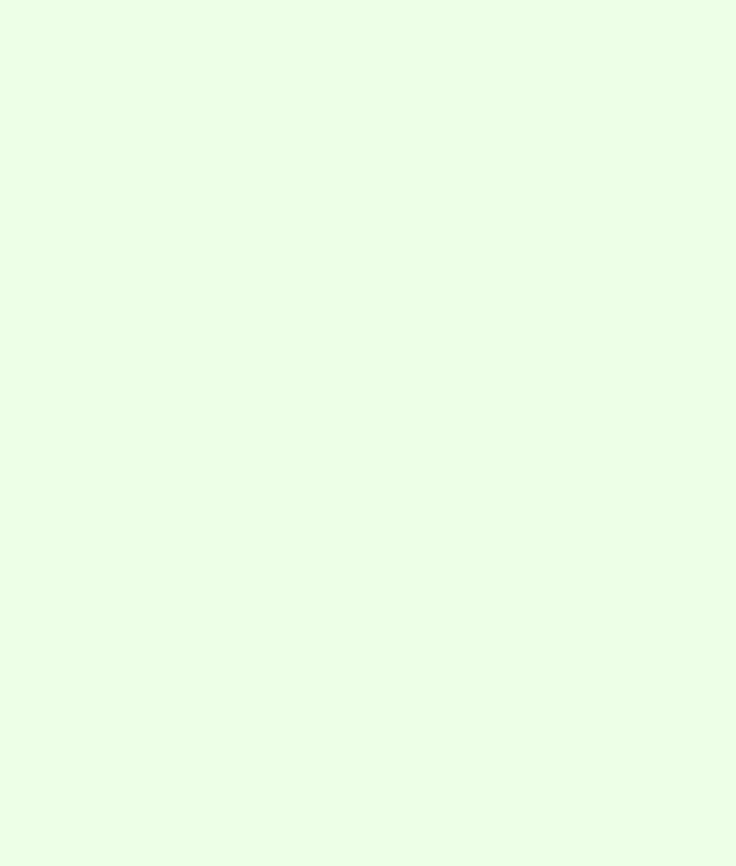
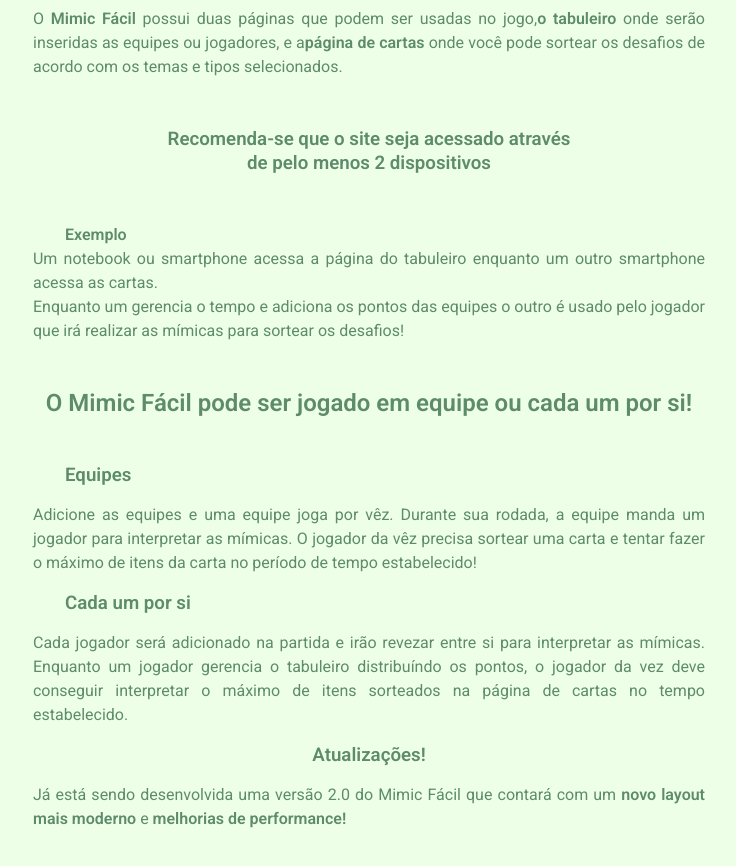
Before and after one commit to wltjunior92/mimic-game, a Next.js app: page / in a window 1280 px wide. Shown: the part 840-1706 px from the top of the page, without its empty margins (271-1007 px from the left). Before the commit the page ends 800 px from the top, so only its background shows below. Built offline with nearby package versions, Linux system fonts and the light colour scheme.

Commit message:
Add content texts on the pages and add sitemap.xml

```diff
--- /dev/null
+++ b/src/components/TextContentContainer.tsx
@@ -0,0 +1,14 @@
+import { ReactNode } from "react";
+import { TextContainer } from "../styles/components/TextContentContainer";
+
+interface TextContainerProps {
+  children: ReactNode;
+}
+
+export default function TextContentContainer({ children }: TextContainerProps) {
+  return (
+    <TextContainer>
+      {children}
+    </TextContainer>
+  )
+}
--- a/src/pages/index.tsx
+++ b/src/pages/index.tsx
@@ -2,6 +2,7 @@
 import Header from '../components/Header';
 import PlayerCard from '../components/PlayerCard';
 import SEO from '../components/SEO';
+import TextContentContainer from '../components/TextContentContainer';
 import {
   Container,
   Countdown,
@@ -129,7 +130,7 @@
           </div>
 
           <div className="insert_player">
-            <h3>Inserir jogador</h3>
+            <h3>Inserir jogador ou equipe</h3>
 
             <div>
               <label>Nome: </label>
@@ -204,8 +205,77 @@
           ))}
         </PlayersDisplay>
       ) : (
-        <h1 style={{ marginTop: '2rem' }}>Adicione algum jogador 😛</h1>
+        <h1 className="add_players_message">Adicione algum jogador 😛</h1>
       )}
+
+      <footer>
+        <TextContentContainer>
+          <header>
+            <p>
+              <strong>Mimic Fácil</strong> é a maneira mais fácil e rápida de jogar o famoso Jogo
+              de Mímica com seus amigos. Inspirado nos modelos mais famosos (imagem & Ação, Jogo de
+              Mímica, Mimicando, Imitatrix, etc), o Mimic Fácil é um <strong>jogo de mímica online
+              completamente gratuito e de fácil acesso!</strong>
+            </p>
+            <h3>
+              Você não precisa baixar nada e nem se preocupar com cadastros!<br />Basta acessa e jogar
+              da forma que achar mais divertida!
+            </h3>
+          </header>
+
+          <main>
+            <h2>Sujestão de como jogar</h2>
+            <p>
+              O <strong>Mimic Fácil</strong> possui duas páginas que podem ser usadas no jogo,
+              <strong>o tabuleiro</strong> onde serão inseridas as equipes ou jogadores, e a
+              <strong>página de cartas</strong> onde você pode sortear os
+              desafios de acordo com os temas e tipos selecionados.
+            </p>
+            <h3>Recomenda-se que o site seja acessado através<br />de pelo menos 2 dispositivos</h3>
+            <h4>Exemplo</h4>
+            <p>
+              Um notebook ou smartphone acessa a página do tabuleiro enquanto
+              um outro smartphone acessa as cartas.
+            </p>
+            <p>
+              Enquanto um gerencia o tempo e adiciona os pontos das equipes o outro é usado pelo
+              jogador que irá realizar as mímicas para sortear os desafios!
+            </p>
+            <ul>
+              <h2>
+                O Mimic Fácil pode ser jogado em equipe ou cada um por si!
+              </h2>
+              <li>
+                <h3>Equipes</h3>
+                <p>
+                  Adicione as equipes e uma equipe joga por vêz. Durante sua rodada, a equipe manda
+                  um jogador para interpretar as mímicas. O jogador da vêz precisa sortear uma carta
+                  e tentar fazer o máximo de itens da carta no período de tempo estabelecido!
+                </p>
+              </li>
+              <li>
+                <h3>Cada um por si</h3>
+                <p>
+                  Cada jogador será adicionado na partida e irão revezar entre si para interpretar as
+                  mímicas. Enquanto um jogador gerencia o tabuleiro distribuíndo os pontos, o jogador
+                  da vez deve conseguir interpretar o máximo de itens sorteados na página de cartas
+                  no tempo estabelecido.
+                </p>
+              </li>
+            </ul>
+          </main>
+
+          <footer>
+            <h3>
+              Atualizações!
+            </h3>
+            <p>
+              Já está sendo desenvolvida uma versão 2.0 do Mimic Fácil que contará com um <strong>novo
+              layout mais moderno</strong> e <strong>melhorias de performance!</strong>
+            </p>
+          </footer>
+        </TextContentContainer>
+      </footer>
     </Container>
   )
 }
--- /dev/null
+++ b/src/styles/components/TextContentContainer.ts
@@ -0,0 +1,68 @@
+import styled from "styled-components";
+
+export const TextContainer = styled.div`
+  max-width: 42rem;
+  margin-top: 3rem;
+  text-align: justify;
+
+  line-height: 1.5rem;
+
+  header {
+    h2 {
+      text-align: center;
+      margin: 2rem 0;
+    }
+
+    h3 {
+      margin: 4rem 0;
+      text-align: center;
+    }
+  }
+
+  main {
+    h2 {
+      margin: 1.25rem 0 1.25rem 2rem;
+    }
+
+    >h3 {
+      margin: 3rem 0;
+      text-align: center;
+    }
+
+    h4 {
+      margin-left: 2rem;
+    }
+
+    ul {
+      h2 {
+        margin: 3rem 0;
+        text-align: center;
+      }
+
+      li {
+        list-style-type: none;
+        margin: 1rem 0;
+
+        h3 {
+          margin-left: 2rem;
+        }
+
+        p {
+          margin-top: 1rem;
+        }
+      }
+    }
+  }
+
+  footer {
+    margin-bottom: 5rem;
+
+    h3 {
+      margin-bottom: 1rem;
+    }
+  }
+
+  @media(max-width: 1000px) {
+    padding: 0 2rem;
+  }
+`
--- a/src/styles/pages/Home.ts
+++ b/src/styles/pages/Home.ts
@@ -18,12 +18,29 @@
     width: 100%;
   }
 
+  .add_players_message {
+    margin-top: 2rem;
+    font-size: 1.5rem;
+  }
+
+  footer {
+    display: flex;
+    flex-direction: column;
+    align-items: center;
+    justify-content: center;
+  }
+
   @media(max-width: 1000px) {
     .data_settings_container {
       display: flex;
       flex-direction: column;
       align-items: center;
       justify-content: center;
+    }
+
+    .add_players_message {
+      font-size: 1.2rem;
+      text-align: center;
     }
   }
 `
@@ -235,13 +252,14 @@
 `
 export const PlayersDisplay = styled.div`
   height: auto;
-  width: 92%;
+  width: auto;
+  max-width: 70%;
   padding: 0.4rem;
   margin: 1.5rem 1rem;
 
   display: flex;
   flex-wrap: wrap;
-  justify-content: space-between;
+  justify-content: center;
 
   border-radius: 8px;
   box-shadow: 5px 5px 20px 5px rgba(0, 0, 0, 0.2);
```
Also changed, not shown: src/pages/cards.tsx (+36 -0 lines), src/pages/themes.tsx (+30 -5 lines), src/styles/pages/Themes.ts (+9 -0 lines), 1 other file (tests, documents, lock files or other folders).
